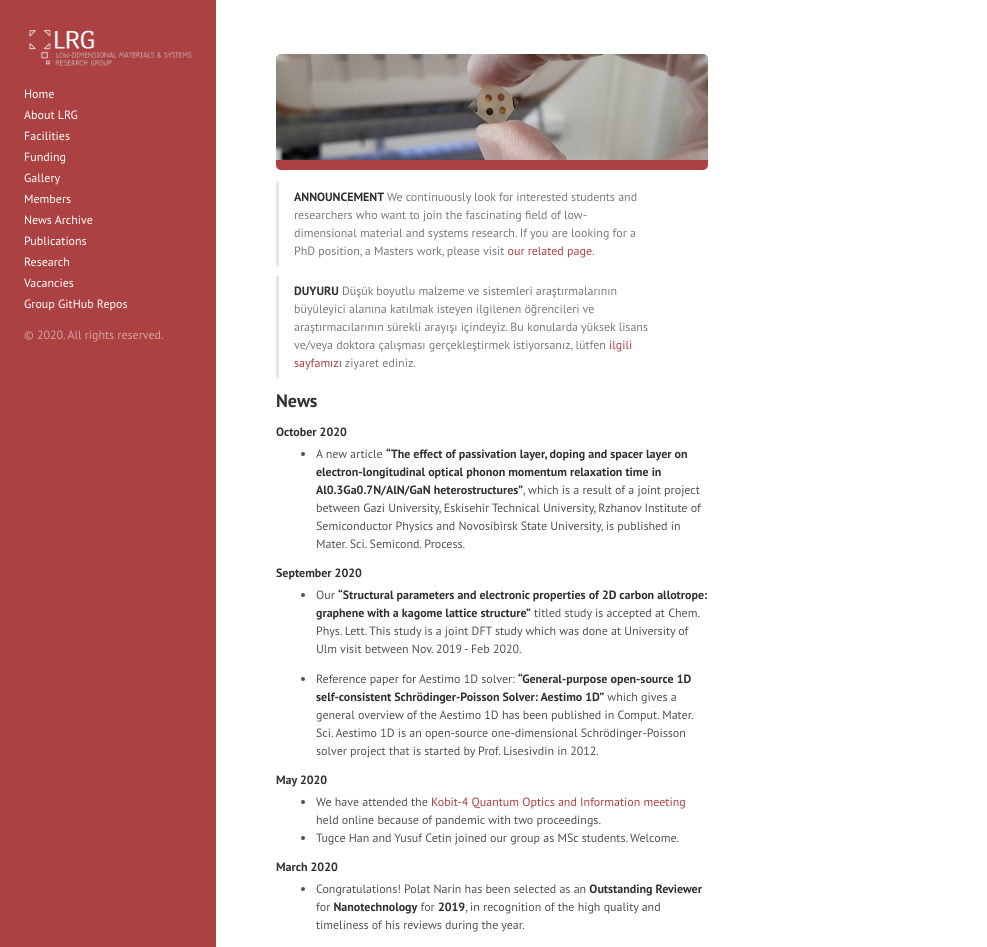
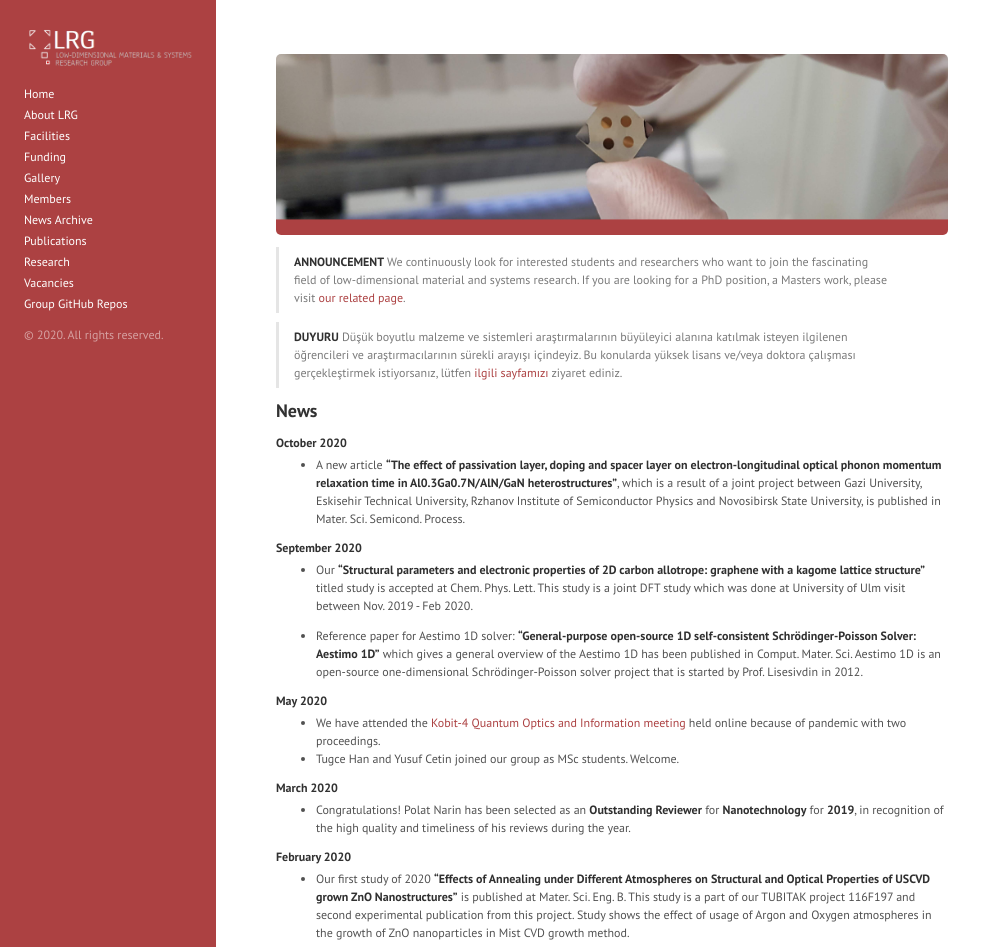
Before and after one commit to lrgresearch/oldwebsite, a Jekyll site: the page built from index.md, in a window 1280 px wide and 1400 px high. Shown: the top 947 px of the window, without its empty margins (0-987 px from the left). Built offline with Jekyll 4.4.1, drawn with Linux system fonts in a browser that asks for light colours; the list of posts is cut into pages by our own code.

Commit message:
Update hyde.css

```diff
--- a/public/css/hyde.css
+++ b/public/css/hyde.css
@@ -128,7 +128,7 @@ a.sidebar-nav-item:focus {
 
 @media (min-width: 48em) {
   .content {
-    max-width: 38rem;
+    max-width: 58rem;
     margin-left: 20rem;
     margin-right: 2rem;
   }
```
